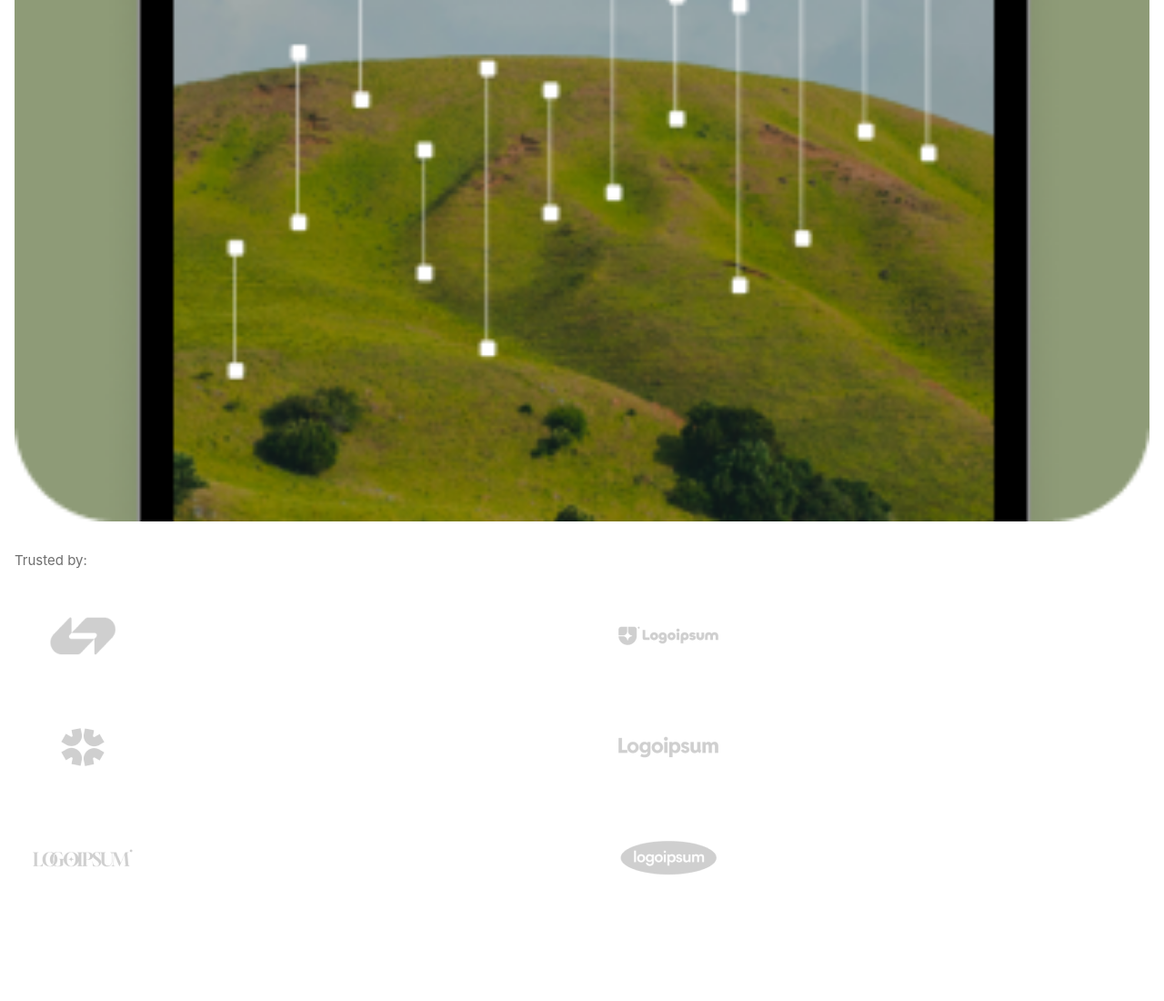
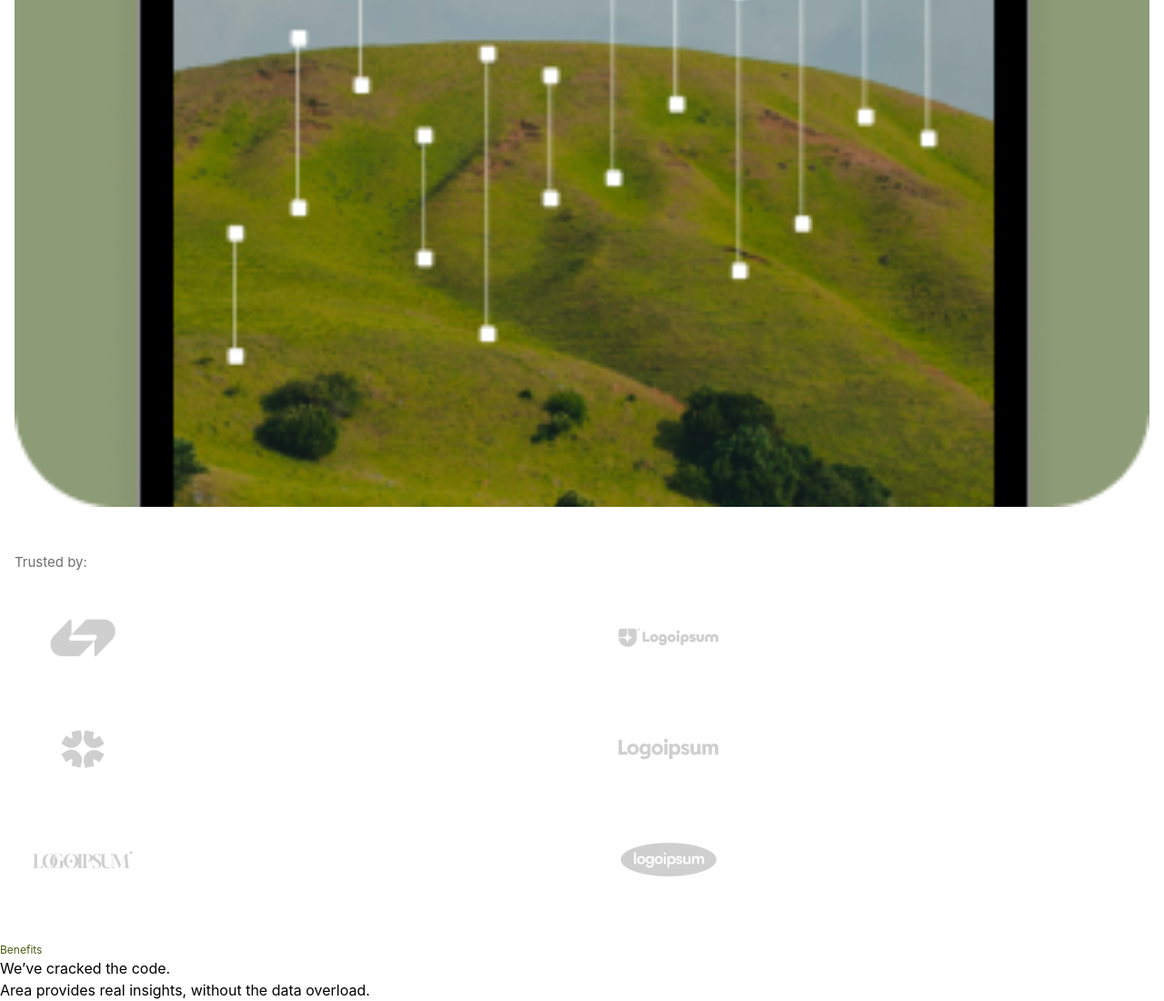
Before and after one commit to pauloh-neo/react-modern-product-app, a React (Vite) app: page / in a window 1280 px wide. Shown: the part 1232-2332 px from the top of the page at 91% size. Before the commit the page ends 2232 px from the top, so only its background shows below. Built offline with nearby package versions, Linux system fonts and the light colour scheme.

Commit message:
Adjust Hero and Trusted Section paddings

```diff
--- a/src/pages/Home.tsx
+++ b/src/pages/Home.tsx
@@ -1,3 +1,4 @@
+import { Benefits } from "../sections/Benefits";
 import { Hero } from "../sections/Hero";
 import { Trusted } from "../sections/Trusted";
 
@@ -6,6 +7,7 @@ export function Home(){
         <main className="h-screen bg-white">
             <Hero/>
             <Trusted/>
+            <Benefits/>
         </main>
     )
 }
--- /dev/null
+++ b/src/sections/Benefits.tsx
@@ -0,0 +1,9 @@
+export function Benefits(){
+    return(
+        <section>
+            <h2 className="text-xs text-[#485C11]">Benefits</h2>
+            <p>We’ve cracked the code.</p>
+            <p>Area provides real insights, without the data overload.</p>
+        </section>
+    )
+}
--- a/src/sections/Hero.tsx
+++ b/src/sections/Hero.tsx
@@ -6,7 +6,7 @@ export function Hero(){
 
         <section className="">
             <NavBar/>
-            <div className="flex flex-col p-4 ">
+            <div className="flex flex-col px-4 ">
                 <h1 className="mt-10.5 text-6xl font-normal leading-[90%] text-center">Browse everything.</h1>
                 <img className="mt-17.75" src={iphone} alt="" />
             </div>
--- a/src/sections/Trusted.tsx
+++ b/src/sections/Trusted.tsx
@@ -7,7 +7,7 @@ import logo6 from '../assets/logos/Logo-6.png'
 
 export function Trusted(){
     return(
-        <section className="flex flex-col p-4">
+        <section className="flex flex-col px-4 py-12.5">
             <p className="text-[15px] font-normal text-[#6F6F6F]">Trusted by:</p>
             <ul className='grid grid-cols-2 mt-7.5 gap-10'>
                 <li className='p-5'>
```
